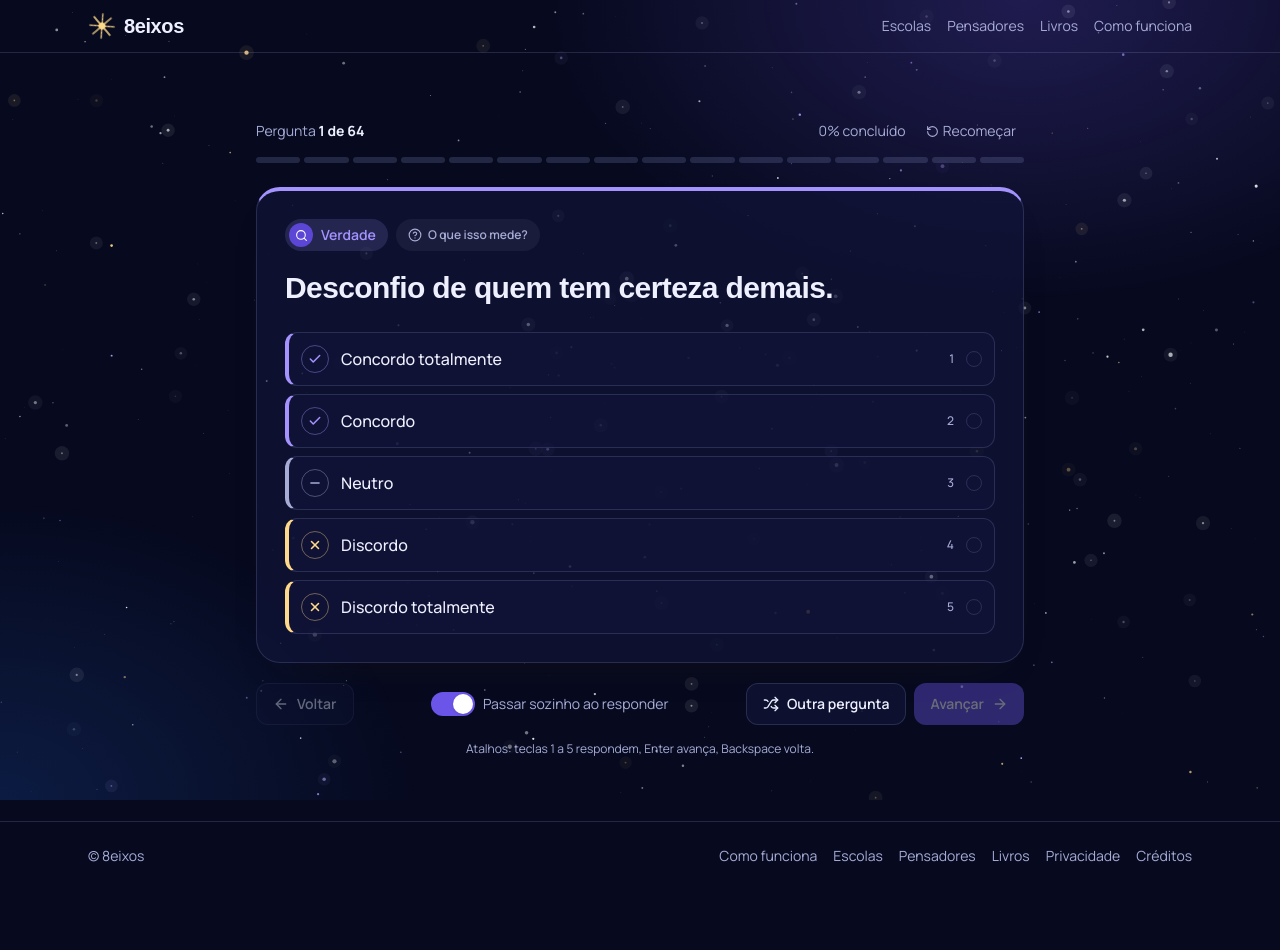
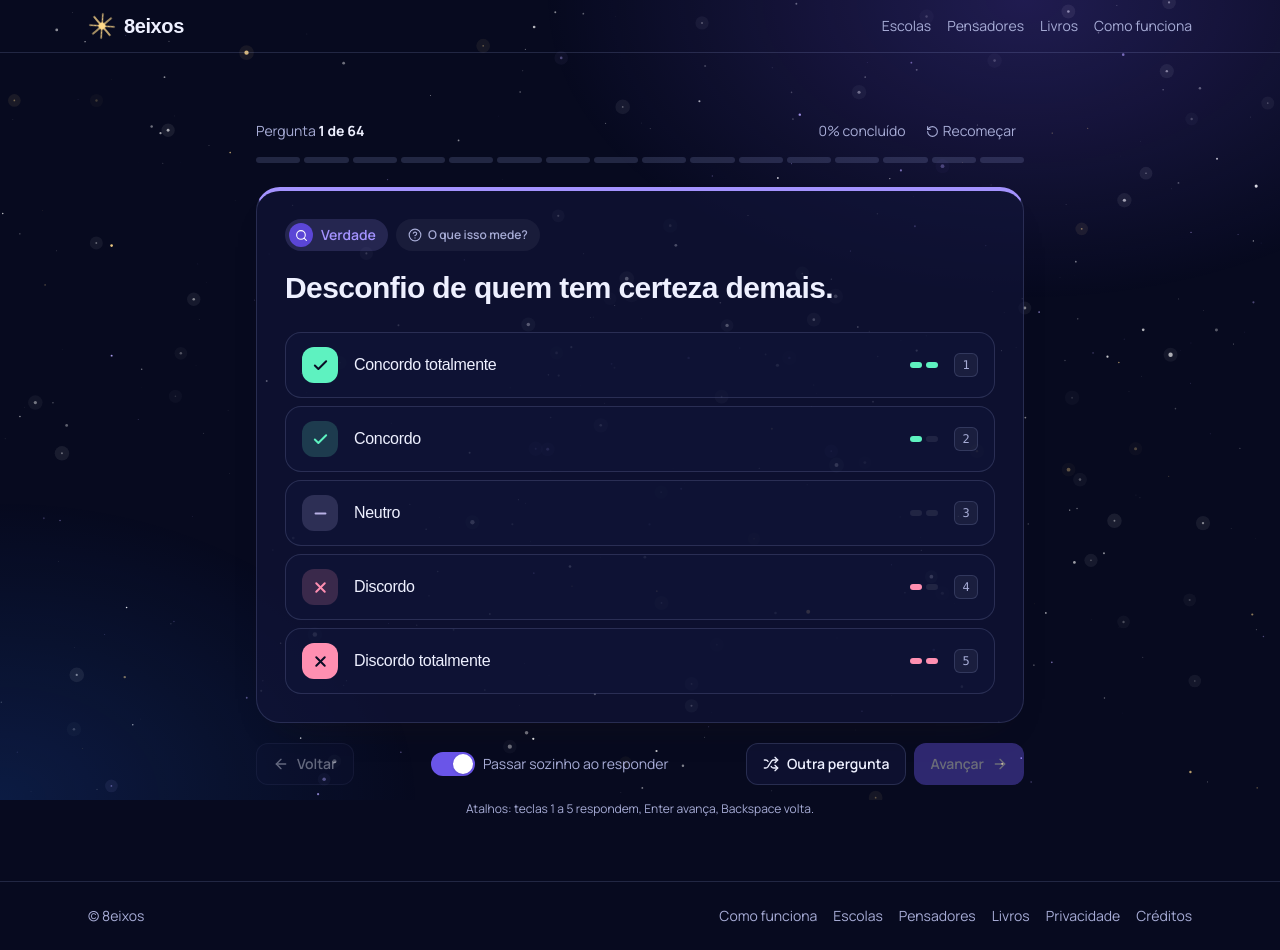
Before and after one commit to DevTheusP/8eixos, a Next.js app: page /quiz/completa in a window 1280 px wide. Before the commit the page ends 890 px from the top, so only its background shows below. Built offline with nearby package versions, Linux system fonts and the light colour scheme; no server answers; a web font is replaced by a local one.

Commit message:
feat: apoio como "Me paga um café?" (R$ 1, 5 e 10, nome do projeto no código Pix) e opções do quiz com cor por sentido, força e fonte dos títulos

```diff
--- a/src/app/globals.css
+++ b/src/app/globals.css
@@ -332,3 +332,14 @@ body {
 .fim-sobe {
   animation: fim-sobe 420ms var(--ease-out);
 }
+
+/* Opções de resposta do quiz: acendem na cor da opção e deslizam um pouco no hover. */
+.opcao {
+  transition: transform 220ms var(--ease-out), border-color 200ms ease, background-color 200ms ease, box-shadow 250ms ease;
+}
+@media (hover: hover) and (pointer: fine) {
+  .opcao:hover {
+    transform: translateX(4px);
+    border-color: color-mix(in srgb, var(--cor) 60%, transparent) !important;
+  }
+}
--- a/src/app/quiz/[formato]/QuizRunner.tsx
+++ b/src/app/quiz/[formato]/QuizRunner.tsx
@@ -4,7 +4,7 @@ import {
   ArrowLeft, ArrowRight, Check, CircleHelp, Equal, Minus, RotateCcw, Shuffle, X, type LucideIcon,
 } from 'lucide-react';
 import { useRouter } from 'next/navigation';
-import { useCallback, useEffect, useMemo, useState } from 'react';
+import { useCallback, useEffect, useMemo, useState, type CSSProperties } from 'react';
 import { AXIS_ICONS } from '@/lib/icons';
 import {
   advance, back, canSwap, clearState, isDone, loadState, saveState, select, swap, type QuizState,
@@ -15,21 +15,22 @@ import type { AnswerIndex, Axis, Question } from '@/lib/types';
 import { track } from '@/lib/track';
 import { vectorToParams } from '@/lib/url';
 
-type Opcao = { label: string; Icone: LucideIcon; cor: string };
+type Opcao = { label: string; Icone: LucideIcon; cor: string; forca: 0 | 1 | 2 };
 
+// Concordar em verde-água, discordar em rosa, neutro em lilás; nas de "esquerda × direita", azul e dourado.
 const LIKERT: Opcao[] = [
-  { label: 'Concordo totalmente', Icone: Check, cor: 'var(--brand)' },
-  { label: 'Concordo', Icone: Check, cor: 'var(--brand)' },
-  { label: 'Neutro', Icone: Minus, cor: 'var(--mute)' },
-  { label: 'Discordo', Icone: X, cor: 'var(--amber)' },
-  { label: 'Discordo totalmente', Icone: X, cor: 'var(--amber)' },
+  { label: 'Concordo totalmente', Icone: Check, cor: '#5ef2c0', forca: 2 },
+  { label: 'Concordo', Icone: Check, cor: '#5ef2c0', forca: 1 },
+  { label: 'Neutro', Icone: Minus, cor: '#b9b2e6', forca: 0 },
+  { label: 'Discordo', Icone: X, cor: '#ff8fb1', forca: 1 },
+  { label: 'Discordo totalmente', Icone: X, cor: '#ff8fb1', forca: 2 },
 ];
 const FORCADA: Opcao[] = [
-  { label: 'Muito mais a da esquerda', Icone: ArrowLeft, cor: 'var(--brand)' },
-  { label: 'Mais a da esquerda', Icone: ArrowLeft, cor: 'var(--brand)' },
-  { label: 'Igual', Icone: Equal, cor: 'var(--mute)' },
-  { label: 'Mais a da direita', Icone: ArrowRight, cor: 'var(--mint)' },
-  { label: 'Muito mais a da direita', Icone: ArrowRight, cor: 'var(--mint)' },
+  { label: 'Muito mais a da esquerda', Icone: ArrowLeft, cor: '#8fb3ff', forca: 2 },
+  { label: 'Mais a da esquerda', Icone: ArrowLeft, cor: '#8fb3ff', forca: 1 },
+  { label: 'Igual', Icone: Equal, cor: '#b9b2e6', forca: 0 },
+  { label: 'Mais a da direita', Icone: ArrowRight, cor: '#ffd98a', forca: 1 },
+  { label: 'Muito mais a da direita', Icone: ArrowRight, cor: '#ffd98a', forca: 2 },
 ];
 const PREF_AUTO = 'quiz:avancar-ao-responder';
 
@@ -182,7 +183,7 @@ export function QuizRunner({ formato, pool, axes = [] }: { formato: Formato; poo
           )}
 
           <div className="mt-6 grid gap-2">
-            {opcoes.map(({ label, Icone, cor }, i) => {
+            {opcoes.map(({ label, Icone, cor, forca }, i) => {
               const marcada = atual === i;
               return (
                 <button
@@ -191,17 +192,27 @@ export function QuizRunner({ formato, pool, axes = [] }: { formato: Formato; poo
                   aria-pressed={marcada}
                   aria-label={label}
                   onClick={() => choose(i as AnswerIndex)}
-                  className={`press group flex items-center gap-3 rounded-xl border border-line border-l-4 px-3 py-3 text-left font-medium ${marcada ? 'bg-brand-soft' : 'bg-card hover:bg-tile'}`}
-                  style={marcada ? { borderColor: cor } : { borderLeftColor: cor }}
+                  className="opcao press group flex items-center gap-4 rounded-2xl border px-4 py-3.5 text-left"
+                  style={{
+                    '--cor': cor,
+                    borderColor: marcada ? cor : 'var(--line)',
+                    background: marcada ? `color-mix(in srgb, ${cor} 16%, rgb(18 22 58 / 0.7))` : 'rgb(18 22 58 / 0.55)',
+                    boxShadow: marcada ? `0 0 0 1px ${cor}, 0 12px 30px -16px ${cor}` : undefined,
+                  } as CSSProperties}
                 >
-                  <span className="flex h-7 w-7 flex-none items-center justify-center rounded-full border" style={{ color: cor, borderColor: `color-mix(in srgb, ${cor} 40%, transparent)` }}>
-                    <Icone aria-hidden size={14} strokeWidth={2.6} />
+                  <span
+                    className="flex h-9 w-9 flex-none items-center justify-center rounded-xl transition-colors"
+                    style={forca === 2 || marcada ? { background: cor, color: '#0b0d26' } : { background: `color-mix(in srgb, ${cor} 18%, transparent)`, color: cor }}
+                  >
+                    <Icone aria-hidden size={17} strokeWidth={2.8} />
                   </span>
-                  <span className="flex-1">{label}</span>
-                  <span className="hidden text-xs text-mute sm:inline">{i + 1}</span>
-                  <span aria-hidden className="flex h-4 w-4 items-center justify-center rounded-full border border-line">
-                    {marcada && <span className="h-2 w-2 rounded-full" style={{ background: cor }} />}
+                  <span className="flex-1 font-display text-sm font-medium tracking-tight sm:text-base" style={marcada ? { color: cor } : undefined}>{label}</span>
+                  <span aria-hidden className="flex gap-1">
+                    {[1, 2].map(n => (
+                      <span key={n} className="h-1.5 w-3 rounded-full" style={{ background: n <= forca ? cor : 'var(--track)', opacity: n <= forca ? 1 : 0.6 }} />
+                    ))}
                   </span>
+                  <kbd aria-hidden className="hidden h-6 min-w-6 items-center justify-center rounded-md border border-line bg-tile px-1.5 text-xs text-mute sm:flex">{i + 1}</kbd>
                 </button>
               );
             })}
--- a/src/components/result/FimDoResultado.tsx
+++ b/src/components/result/FimDoResultado.tsx
@@ -1,6 +1,6 @@
 'use client';
 
-import { Heart, X } from 'lucide-react';
+import { Coffee, X } from 'lucide-react';
 import { useEffect, useRef, useState } from 'react';
 import { Compartilhar } from './Compartilhar';
 
@@ -59,8 +59,8 @@ export function FimDoResultado({ params, escola, score, pensador }: Props) {
           <div className="mt-4">
             <Compartilhar params={params} escola={escola} score={score} pensador={pensador} />
           </div>
-          <a href="#apoie" onClick={() => setAberto(false)} className="mt-4 inline-flex items-center gap-1.5 text-sm font-semibold text-[#ffb4d9] hover:underline">
-            <Heart aria-hidden size={14} className="fill-current" /> ou apoie o 8eixos com um Pix
+          <a href="#apoie" onClick={() => setAberto(false)} className="mt-4 inline-flex items-center gap-1.5 text-sm font-semibold text-amber hover:underline">
+            <Coffee aria-hidden size={15} /> ou me paga um café com Pix
           </a>
         </div>
       )}
--- a/src/lib/site.ts
+++ b/src/lib/site.ts
@@ -13,7 +13,8 @@ export const SITE_URL = siteUrl({
 });
 export const PAYWALL_ENABLED = process.env.NEXT_PUBLIC_PAYWALL_ENABLED === 'true';
 
-// Pix de apoio: chave aleatória (não expõe CPF, e-mail nem telefone). O nome aparece no app do banco de quem paga.
+// Pix de apoio: chave aleatória (não expõe CPF, e-mail nem telefone). O nome do código é o do projeto;
+// o nome real do titular só aparece no app do banco de quem paga, como em qualquer Pix.
 export const PIX_CHAVE = 'fea91e3a-8975-4edc-92de-80d025b66b63';
-export const PIX_NOME = 'Matheus Persch';
+export const PIX_NOME = '8eixos';
 export const PIX_CIDADE = 'Brasil';
```
Also changed, not shown: src/components/Apoie.tsx (+11 -11 lines), 1 other file (tests, documents, lock files or other folders).
